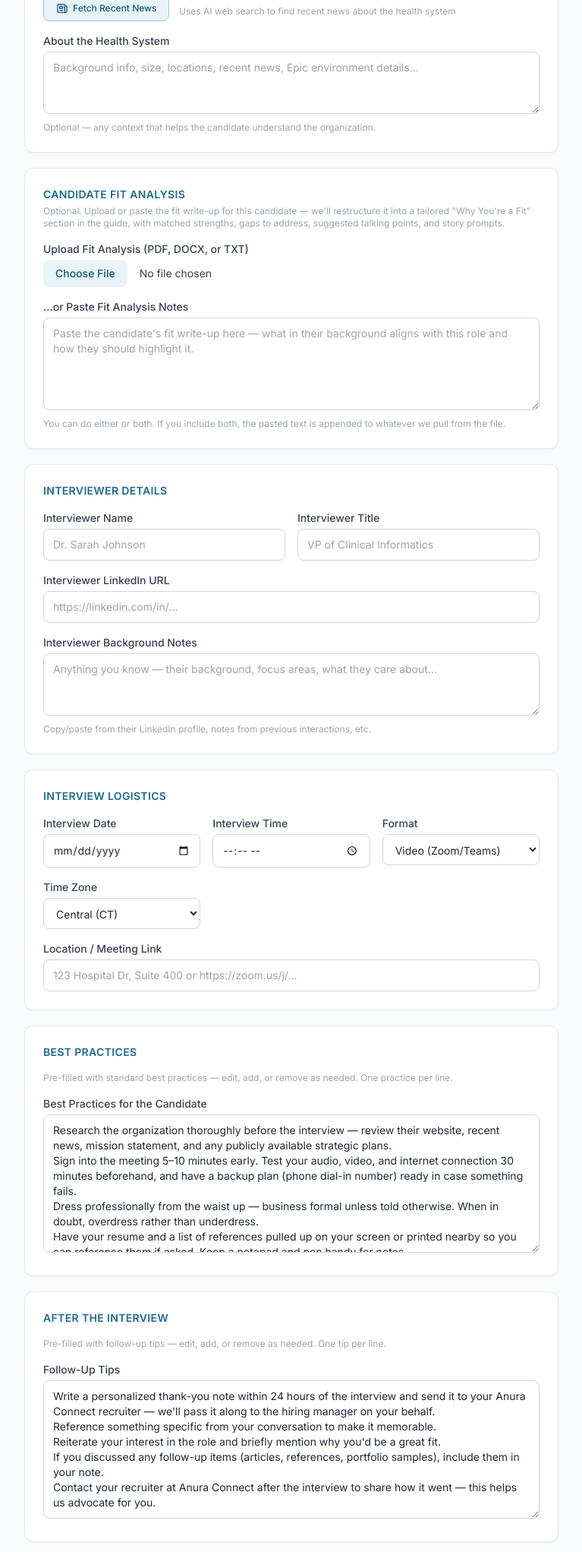
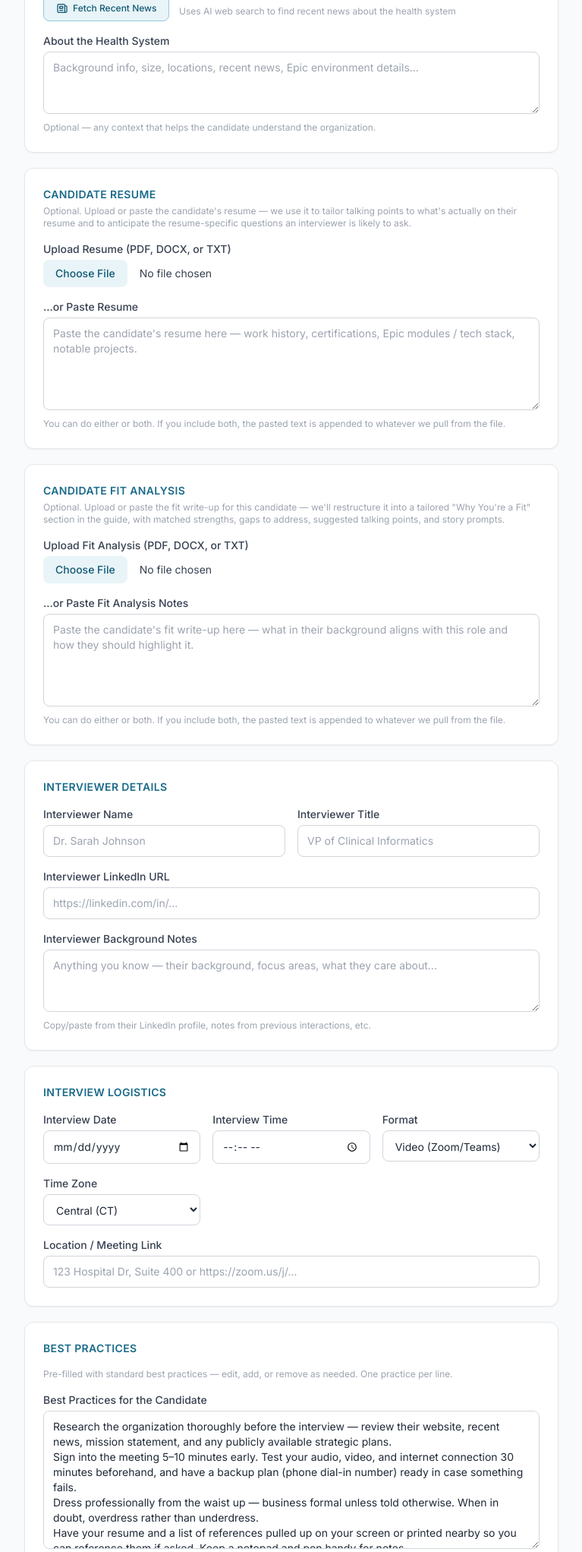
Before and after one commit to rneill2000/Anura-Interview-Guide, a Django app: page / in a window 1280 px wide. Shown: the part 854-2897 px from the top of the page at 76% size, without its empty margins (256-1023 px from the left). Run offline with Django 5.2, Linux system fonts and the light colour scheme; some libraries are stand-ins or nearby versions.

Commit message:
Add candidate resume upload; feed resume_text into talking-points & likely-questions prompts alongside fit notes

```diff
--- a/core/views.py
+++ b/core/views.py
@@ -132,11 +132,23 @@ def generate_guide(request):
         f"extracted_chars={len(fit_text)}"
     )
 
+    # Pull candidate resume text the same way (same helper — file or pasted textarea)
+    resume_text = _extract_fit_text(
+        request.FILES.get("candidate_resume_file"),
+        request.POST.get("candidate_resume_text", ""),
+    )
+    resume_uploaded = request.FILES.get("candidate_resume_file")
+    logger.info(
+        f"candidate_resume: uploaded={resume_uploaded.name if resume_uploaded else None}, "
+        f"pasted_chars={len((request.POST.get('candidate_resume_text') or '').strip())}, "
+        f"extracted_chars={len(resume_text)}"
+    )
+
     # Generate unique ID for this guide
     guide_id = str(uuid.uuid4())[:8]
 
     # Generate the guide content (AI + templates)
-    guide_content = generate_interview_guide(form_data, fit_text=fit_text)
+    guide_content = generate_interview_guide(form_data, fit_text=fit_text, resume_text=resume_text)
 
     # Build the PDF directly into memory and stream it back (avoids Railway's
     # ephemeral filesystem purging the file between generate and download).
--- a/guide_generator/generator.py
+++ b/guide_generator/generator.py
@@ -118,9 +118,10 @@ def _call_claude(prompt: str) -> str:
         return ""
 
 
-def _generate_talking_points(form_data: dict, fit_text: str = "") -> list[str]:
+def _generate_talking_points(form_data: dict, fit_text: str = "", resume_text: str = "") -> list[str]:
     """AI-generated talking points tailored to the role and health system."""
     fit_block = f"\n\nRecruiter's Candidate Fit Notes (use these to pick which strengths to surface and which gaps to frame):\n{fit_text.strip()[:3500]}" if fit_text and fit_text.strip() else ""
+    resume_block = f"\n\nCandidate's Resume (use this to ground talking points in what the candidate has actually done — named modules, employers, projects, certifications):\n{resume_text.strip()[:4000]}" if resume_text and resume_text.strip() else ""
     prompt = f"""You are helping a healthcare IT consultant prepare for a job interview.
 
 Role: {form_data['job_title']}
@@ -130,16 +131,16 @@ Job Description:
 
 {f"Interviewer: {form_data['interviewer_name']}, {form_data['interviewer_title']}" if form_data.get('interviewer_name') else ""}
 {f"Interviewer Background: {form_data['interviewer_background']}" if form_data.get('interviewer_background') else ""}
-{f"Health System Context: {form_data['health_system_info']}" if form_data.get('health_system_info') else ""}{fit_block}
+{f"Health System Context: {form_data['health_system_info']}" if form_data.get('health_system_info') else ""}{fit_block}{resume_block}
 
 Generate 5-7 specific talking points this candidate should weave into their interview answers.
 
-IMPORTANT: If "Recruiter's Candidate Fit Notes" are provided above, those notes are the PRIMARY input. Build talking points that:
-- Surface the specific strengths the recruiter called out (name them concretely, not generically)
-- Proactively frame or address the specific gaps/concerns the recruiter flagged
-- Tie those strengths/gaps back to what this role and health system actually need
+IMPORTANT: Use these inputs in priority order when shaping talking points:
+1. "Recruiter's Candidate Fit Notes" (if provided) — PRIMARY signal. Surface the specific strengths the recruiter called out, proactively frame the gaps/concerns the recruiter flagged, and tie each back to what this role and health system actually need. Name things concretely, not generically.
+2. "Candidate's Resume" (if provided) — ground every talking point in something the candidate has actually done. Reference specific employers, Epic modules, projects, certifications, or outcomes from the resume. Do not invent experience.
+3. Job description — use to judge which resume bullets/strengths are most relevant to this role.
 
-If fit notes were not provided, fall back to reasoning from the job description alone.
+If neither fit notes nor resume are provided, fall back to reasoning from the job description alone.
 
 Each point should:
 - Be directly relevant to the job description and health system
@@ -238,9 +239,10 @@ Keep it practical and actionable. No fluff. Do NOT invent biographical details
     return result if result else ""
 
 
-def _generate_likely_questions(form_data: dict, fit_text: str = "") -> list[str]:
+def _generate_likely_questions(form_data: dict, fit_text: str = "", resume_text: str = "") -> list[str]:
     """AI-generated questions the interviewer is likely to ask, so the candidate can prepare."""
     fit_block = f"\n\nRecruiter's Candidate Fit Notes (anticipate questions that probe the gaps listed here, and questions that give the candidate a chance to surface the strengths listed here):\n{fit_text.strip()[:3500]}" if fit_text and fit_text.strip() else ""
+    resume_block = f"\n\nCandidate's Resume (anticipate resume-grounded follow-ups — employers, modules, projects, dates, gaps):\n{resume_text.strip()[:4000]}" if resume_text and resume_text.strip() else ""
     prompt = f"""You are helping a healthcare IT consultant prepare for a job interview.
 
 Role: {form_data['job_title']}
@@ -249,16 +251,16 @@ Job Description:
 {form_data['job_description']}
 
 {f"Interviewer: {form_data['interviewer_name']}, {form_data['interviewer_title']}" if form_data.get('interviewer_name') else ""}
-{f"Interviewer Background: {form_data['interviewer_background']}" if form_data.get('interviewer_background') else ""}{fit_block}
+{f"Interviewer Background: {form_data['interviewer_background']}" if form_data.get('interviewer_background') else ""}{fit_block}{resume_block}
 
 Generate 6-8 questions the interviewer is likely to ask the candidate.
 
-IMPORTANT: If "Recruiter's Candidate Fit Notes" are provided above, use them to drive the question mix:
-- Include questions that probe the specific gaps/concerns the recruiter flagged (so the candidate can rehearse answers)
-- Include questions that give the candidate a natural chance to surface the specific strengths the recruiter called out
-- Do not duplicate the fit-note text verbatim — turn each gap/strength into a plausible interviewer question
+IMPORTANT: Use these inputs in priority order when choosing questions:
+1. "Recruiter's Candidate Fit Notes" (if provided) — include questions that probe the specific gaps/concerns the recruiter flagged (so the candidate can rehearse), and questions that give the candidate a natural chance to surface the strengths the recruiter called out. Turn each gap/strength into a plausible interviewer question rather than quoting verbatim.
+2. "Candidate's Resume" (if provided) — include resume-specific follow-ups an interviewer would realistically ask: "Tell me more about [specific project]," "Walk me through your [specific module] go-live at [employer]," "Why did you leave [employer] after [short tenure]?", etc. Tie each question to a real item on the resume.
+3. Job description — use it to infer the technical/role-specific questions the interviewer will care about.
 
-Otherwise base the questions on the job description and role. Include a mix of:
+Include a mix of:
 - Technical/skill-based questions specific to the role
 - Behavioral questions (e.g. "Tell me about a time when...")
 - Situational questions related to healthcare IT
@@ -414,7 +416,7 @@ Return ONLY the JSON array. No markdown, no explanation."""
 
 # ─── MAIN GENERATOR ─────────────────────────────────────────────────────
 
-def generate_interview_guide(form_data: dict, fit_text: str = "") -> dict:
+def generate_interview_guide(form_data: dict, fit_text: str = "", resume_text: str = "") -> dict:
     """
     Generate the full interview guide content.
     Returns a dict with all sections ready for PDF rendering.
@@ -422,9 +424,9 @@ def generate_interview_guide(form_data: dict, fit_text: str = "") -> dict:
     fit_text: optional text of the recruiter's candidate fit analysis. If provided,
               a structured "Why You're a Fit" section is generated.
     """
-    talking_points = _generate_talking_points(form_data, fit_text=fit_text)
+    talking_points = _generate_talking_points(form_data, fit_text=fit_text, resume_text=resume_text)
     questions_to_ask = _generate_questions_to_ask(form_data)
-    likely_questions = _generate_likely_questions(form_data, fit_text=fit_text)
+    likely_questions = _generate_likely_questions(form_data, fit_text=fit_text, resume_text=resume_text)
     interviewer_insights = _generate_interviewer_insights(form_data)
     recent_news = _generate_recent_news(form_data)
     fit_analysis = _generate_fit_analysis(form_data, fit_text)
--- a/templates/index.html
+++ b/templates/index.html
@@ -162,6 +162,25 @@
                       placeholder="Background info, size, locations, recent news, Epic environment details..."
                       class="w-full px-3 py-2.5 border border-gray-300 rounded-lg text-sm focus:ring-2 focus:ring-anura-100 focus:border-anura-500 outline-none transition resize-y">{{ form_data.health_system_info|default:'' }}</textarea>
             <p class="text-xs text-gray-400 mt-1">Optional — any context that helps the candidate understand the organization.</p>
+        </div>
+    </div>
+
+    <!-- Candidate Resume -->
+    <div class="bg-white rounded-xl border border-gray-200 p-6 mb-5 shadow-sm">
+        <h2 class="text-sm font-semibold text-anura-500 uppercase tracking-wide mb-1">Candidate Resume</h2>
+        <p class="text-xs text-gray-400 mb-4">Optional. Upload or paste the candidate's resume — we use it to tailor talking points to what's actually on their resume and to anticipate the resume-specific questions an interviewer is likely to ask.</p>
+        <div class="mb-4">
+            <label for="candidate_resume_file" class="block text-sm font-medium text-gray-700 mb-1">Upload Resume (PDF, DOCX, or TXT)</label>
+            <input type="file" id="candidate_resume_file" name="candidate_resume_file"
+                   accept=".pdf,.docx,.txt,application/pdf,application/vnd.openxmlformats-officedocument.wordprocessingml.document,text/plain"
+                   class="w-full text-sm text-gray-700 file:mr-4 file:py-2 file:px-4 file:rounded-lg file:border-0 file:text-sm file:font-medium file:bg-anura-50 file:text-anura-600 hover:file:bg-anura-100 cursor-pointer">
+        </div>
+        <div>
+            <label for="candidate_resume_text" class="block text-sm font-medium text-gray-700 mb-1">…or Paste Resume</label>
+            <textarea id="candidate_resume_text" name="candidate_resume_text" rows="5"
+                      placeholder="Paste the candidate's resume here — work history, certifications, Epic modules / tech stack, notable projects."
+                      class="w-full px-3 py-2.5 border border-gray-300 rounded-lg text-sm focus:ring-2 focus:ring-anura-100 focus:border-anura-500 outline-none transition resize-y">{{ form_data.candidate_resume_text|default:'' }}</textarea>
+            <p class="text-xs text-gray-400 mt-1">You can do either or both. If you include both, the pasted text is appended to whatever we pull from the file.</p>
         </div>
     </div>
 
```
